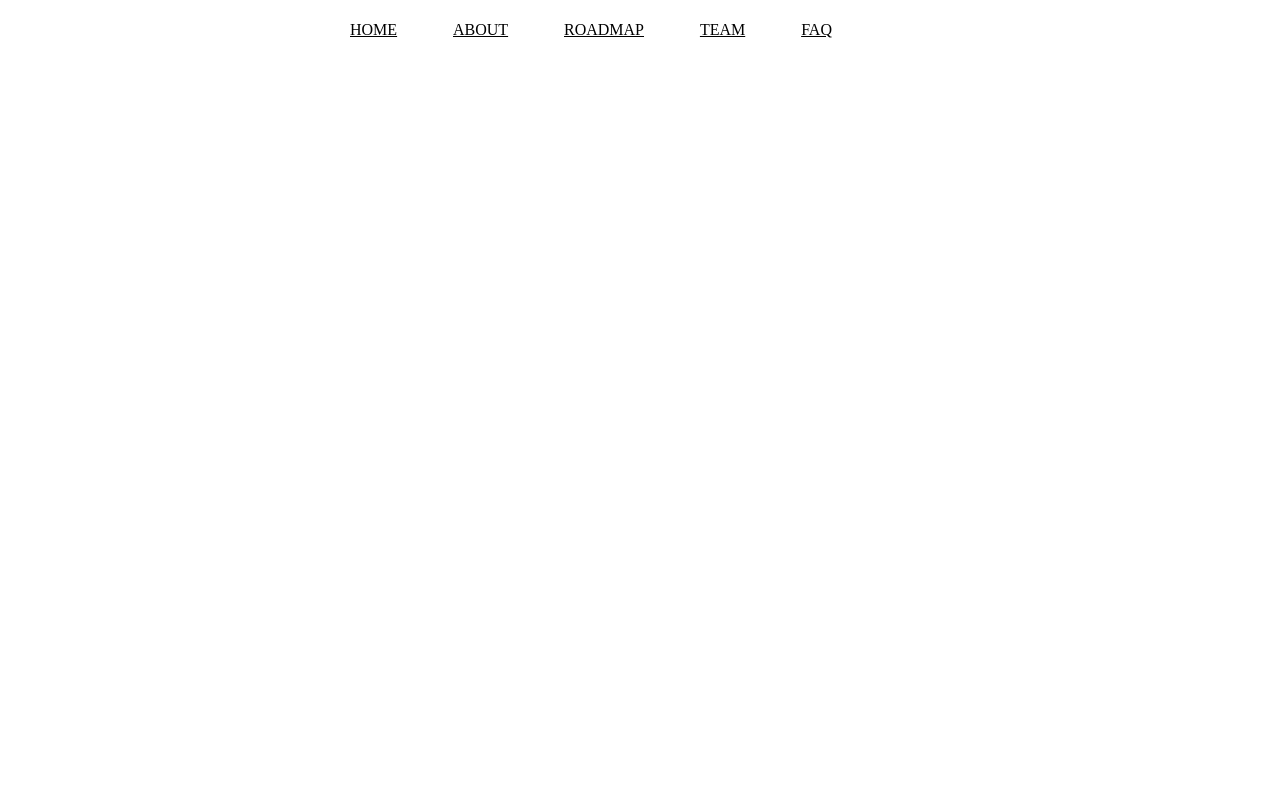
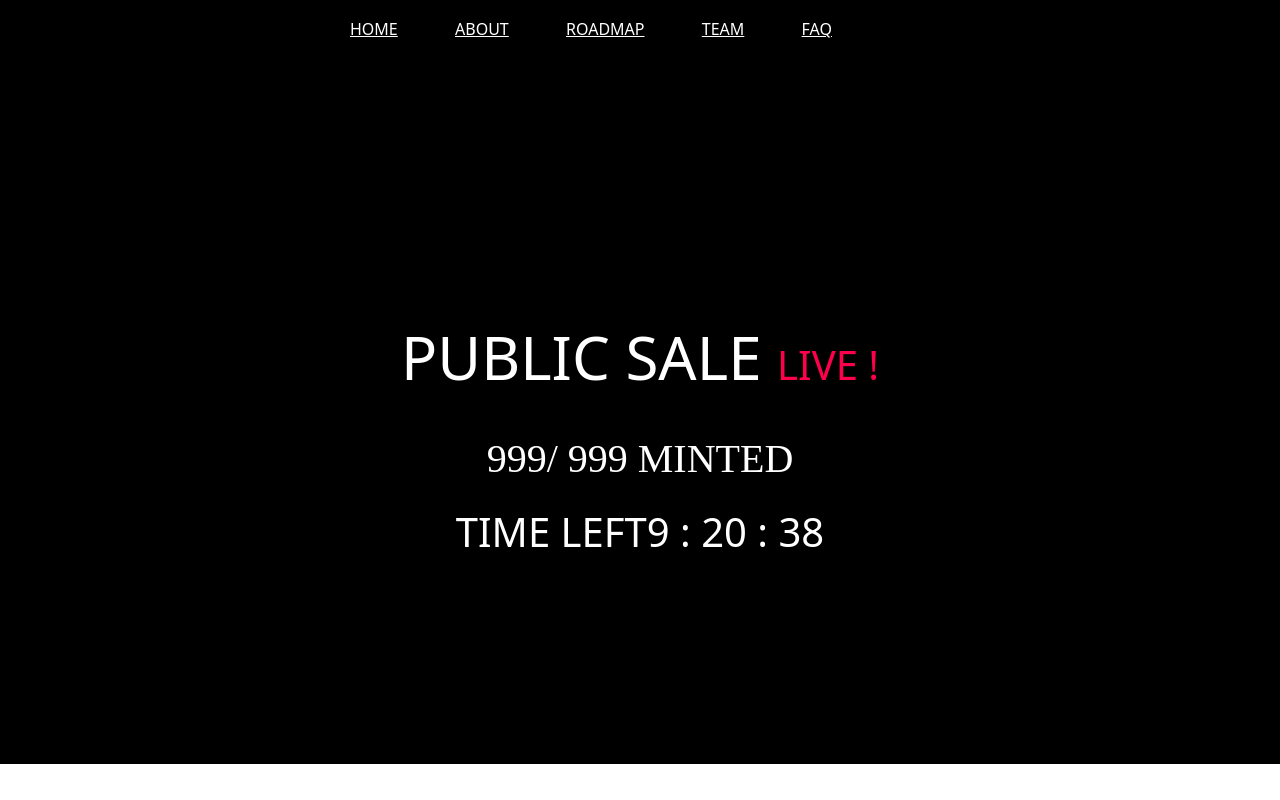
Before and after one commit to realitymodeon/nft-minting-collection-app, a React (Create React App) app: page / in a window 1280 px wide. Built offline with nearby package versions, Linux system fonts and the light colour scheme.

Commit message:
Client Testnet v1.0.0
- +Banner Styled

```diff
--- /dev/null
+++ b/src/components/banner/index.styled.ts
@@ -0,0 +1,74 @@
+import styled from "styled-components";
+
+export const Area = styled.div`
+    background-color: black;
+    width: 100%;
+    background-size: cover;
+    background-position: top center;
+    background-repeat: no-repeat;
+    padding: 192px 0px;
+    display: flex;
+    align-items: center;
+    justify-content: center;
+    flex-direction: column;
+
+    .content {
+        margin-top: 135px;
+        position: relative;
+    }
+
+    .content .title {
+        font-style: normal;
+        font-weight: 400;
+        font-size: 60px;
+        line-height: 60px;
+        text-align: center;
+        text-transform: uppercase;
+        color: #FFFFFF;
+        margin-bottom: 29px;
+        position: relative;
+        z-index: 2;
+    }
+
+    .content .title span {
+        color: #FF004C;
+    }
+
+    .content .count {
+        font-family: 'Bakbak One';
+        font-style: normal;
+        font-weight: 400;
+        font-size: 40px;
+        line-height: 65px;
+        text-align: center;
+        text-transform: uppercase;
+        color: #FFFFFF;
+        position: relative;
+        z-index: 2;
+    }
+
+    .content .timer {
+        display: flex;
+        align-items: center;
+        justify-content: center;
+        position: relative;
+        z-index: 2;
+        font-style: normal;
+        font-weight: 400;
+        font-size: 40px;
+        line-height: 65px;
+        text-align: center;
+        text-transform: uppercase;
+        color: #FFFFFF;
+    }
+
+    .content span {
+        font-style: normal;
+        font-weight: 400;
+        font-size: 40px;
+        line-height: 65px;
+        text-align: center;
+        text-transform: uppercase;
+        color: #FFFFFF;
+    }
+`
--- /dev/null
+++ b/src/components/banner/index.tsx
@@ -0,0 +1,28 @@
+import React from "react";
+import {Area} from "./index.styled";
+
+const Banner = () => {
+    return(
+        <Area>
+            <div className="container">
+                <div className="row">
+                    <div className="content">
+                        <h2 className="title">
+                            Public Sale <span>Live !</span>
+                        </h2>
+                        <h3 className="count">
+                            <span className="count">999</span>
+                            / 999 MINTED
+                        </h3>
+                        <h4 className="timer">
+                            <span>TIME LEFT </span>
+                             9 : 20 : 38
+                        </h4>
+                    </div>
+                </div>
+            </div>
+        </Area>
+    )
+}
+
+export default Banner;
--- a/src/components/navbar/index.styled.ts
+++ b/src/components/navbar/index.styled.ts
@@ -45,13 +45,12 @@ export const Header = styled.header`
     }
 
     .nav-right .links ul li a {
-        font-family: 'Bakbak One';
         font-style: normal;
         font-weight: 400;
         font-size: 16px;
         line-height: 22px;
         text-align: center;
         text-transform: uppercase;
-        color: #000;
+        color: white;
     }
 `
--- a/src/pages/home/index.tsx
+++ b/src/pages/home/index.tsx
@@ -1,10 +1,11 @@
 import React from "react";
 import {Wrapper} from "./index.styled";
+import Banner from "../../components/banner";
 
 const Home = () => {
     return(
         <Wrapper>
-
+            <Banner/>
         </Wrapper>
     )
 }
```
